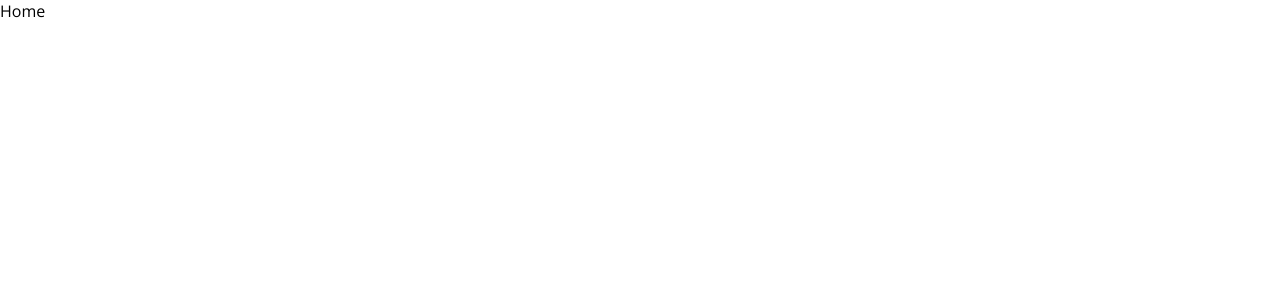
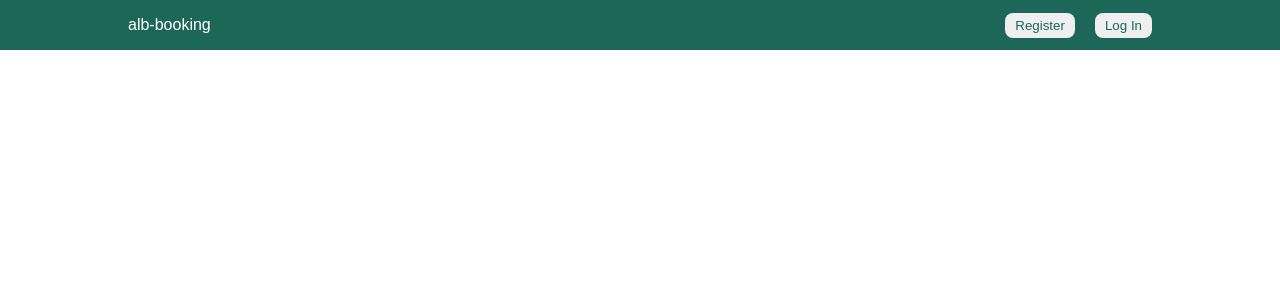
Before and after one commit to FlorentinaDili/alb-booking, a React (Create React App) app: page / in a window 1280 px wide. Shown: the top 300 px of the page. Built offline with nearby package versions, Linux system fonts and the light colour scheme.

Commit message:
Styling Navbar

```diff
--- /dev/null
+++ b/src/components/navbar/Navbar.jsx
@@ -0,0 +1,17 @@
+import "./navbar.css"
+
+const Navbar = () => {
+  return (
+    <div className="navbar">
+        <div className="navContainer">
+            <span className="logo">alb-booking</span>
+            <div className="navItems">
+                <button className="navButton">Register</button>
+                <button className="navButton">Log In</button>
+            </div>
+        </div>
+    </div>
+  )
+}
+
+export default Navbar
--- /dev/null
+++ b/src/components/navbar/navbar.css
@@ -0,0 +1,31 @@
+*{
+    font-family: Arial, Helvetica, sans-serif;
+}
+.navbar{
+    height: 50px;
+    background-color: #1C6758;
+    display: flex;
+    justify-content: center;
+  }
+
+  .navContainer{
+    width: 100%;
+    max-width: 1024px;
+    color: white;
+    display: flex;
+    align-items: center;
+    justify-content: space-between;
+  }
+
+  .logo{
+    font-weight: 500;
+  }
+
+  .navButton{
+    margin-left: 20px;
+    border: none;
+    padding: 5px 10px;
+    cursor: pointer;
+    color: #1C6758;
+    border-radius:8px;
+  }
--- a/src/pages/home/Home.jsx
+++ b/src/pages/home/Home.jsx
@@ -1,8 +1,9 @@
-import React from 'react'
+import Navbar from "../../components/navbar/Navbar";
+import "./home.css"
 
 const Home = () => {
   return (
-    <div>Home</div>
+    <div><Navbar /></div>
   )
 }
 
```
Also changed, not shown: src/pages/home/home.css (added).
